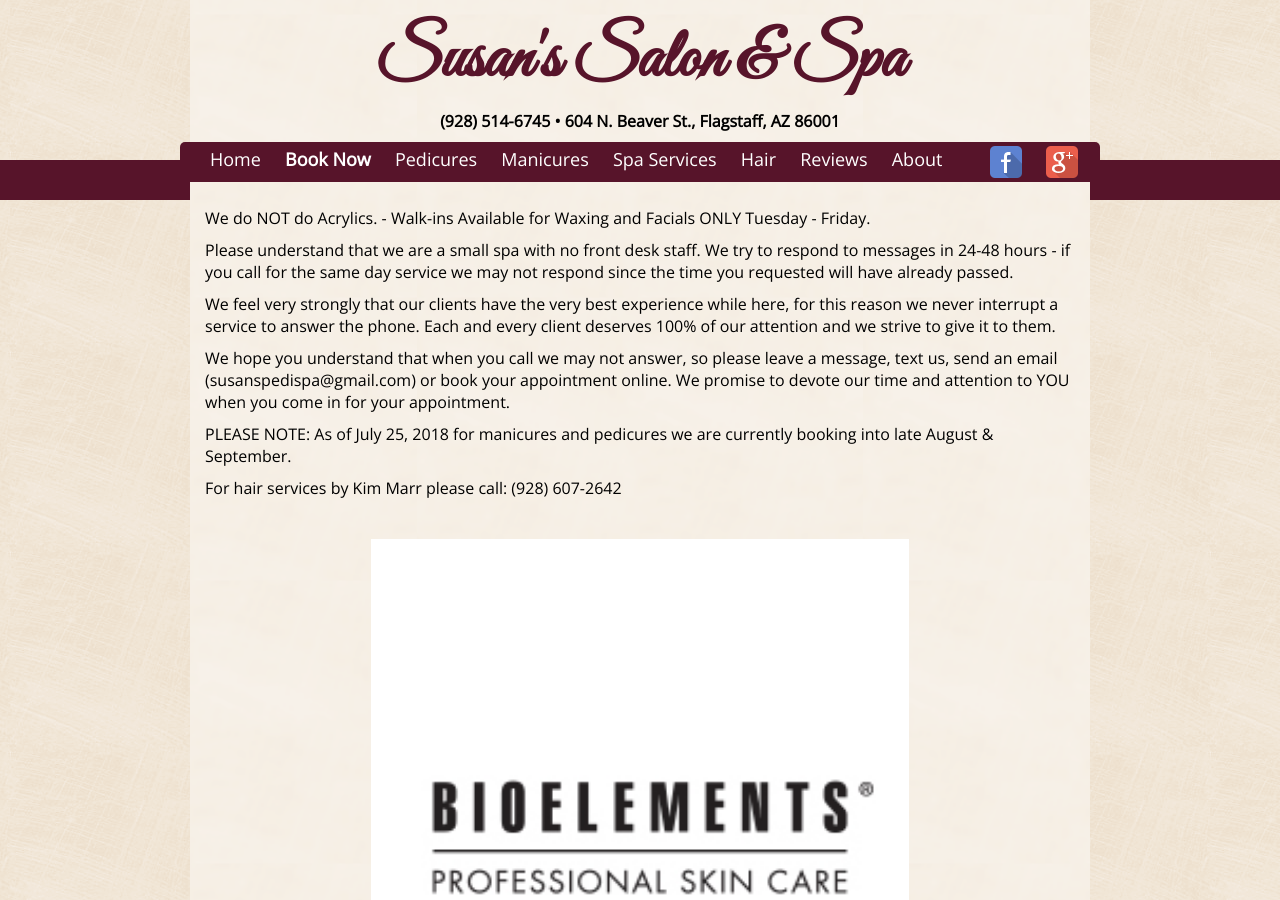
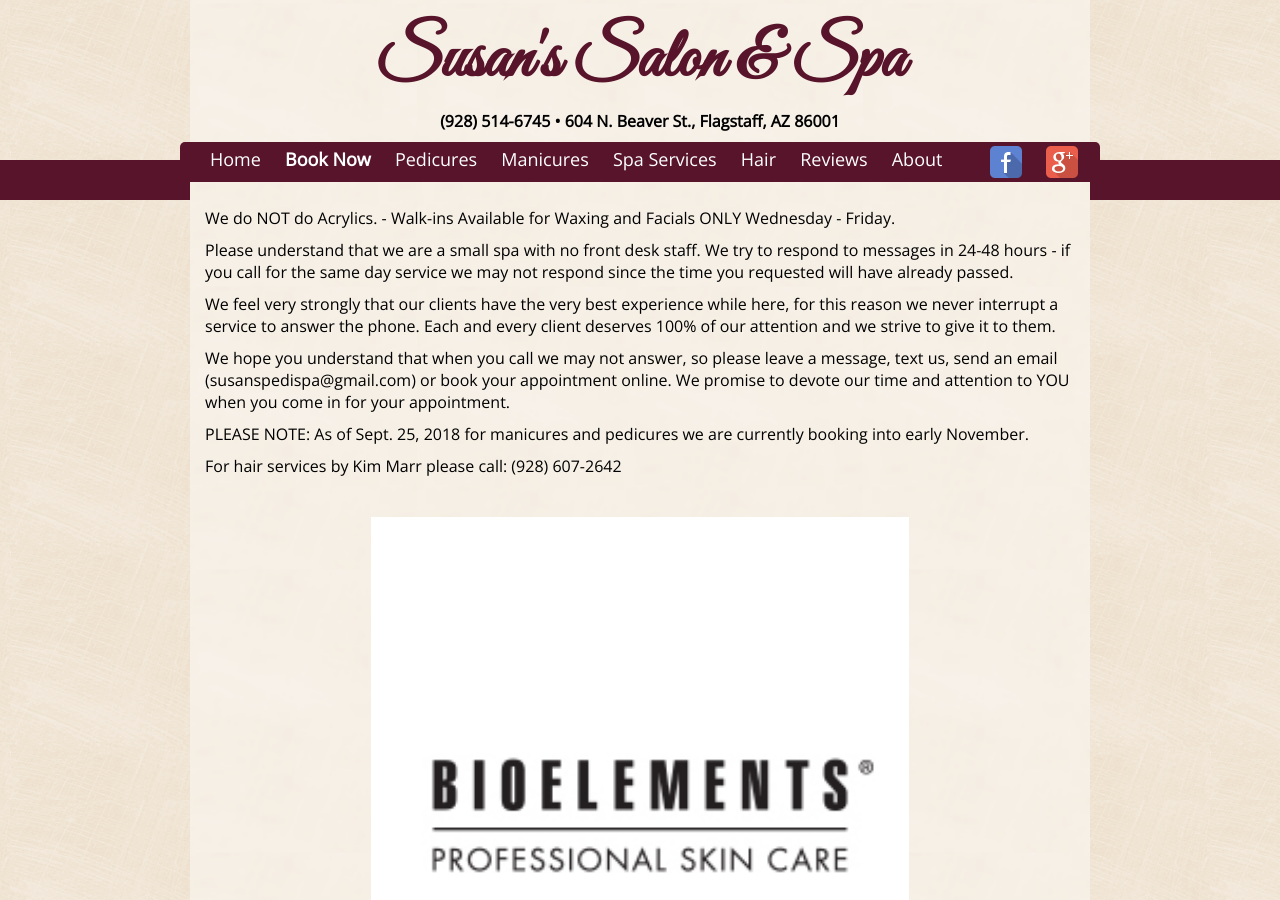
Before and after one commit to susanspedispa/susanspedispa.github.io, a Jekyll site: the page built from index.html, in a window 1280 px wide and 900 px high. Built offline with Jekyll 4.4.1, drawn with Linux system fonts in a browser that asks for light colours.

Commit message:
Update intro.html

```diff
--- a/_includes/intro.html
+++ b/_includes/intro.html
@@ -1,2 +1,2 @@
-<p> We do NOT do Acrylics. - Walk-ins Available for Waxing and Facials ONLY Tuesday - Friday.<p>Please understand that we are a small spa with no front desk staff. We try to respond to messages in 24-48 hours - if you call for the same day service we may not respond since the time you requested will have already passed. <p>We feel very strongly that our clients have the very best experience while here, for this reason we never interrupt a service to answer the phone. Each and every client deserves 100% of our attention and we strive to give it to them. <p>We hope you understand that when you call we may not answer, so please leave a message, text us, send an email (susanspedispa@gmail.com) or book your appointment online. We promise to devote our time and attention to YOU when you come in for your appointment. <p>PLEASE NOTE: As of July 25, 2018 for manicures and pedicures we are currently booking into late August & September.</i></p>
+<p> We do NOT do Acrylics. - Walk-ins Available for Waxing and Facials ONLY Wednesday - Friday.<p>Please understand that we are a small spa with no front desk staff. We try to respond to messages in 24-48 hours - if you call for the same day service we may not respond since the time you requested will have already passed. <p>We feel very strongly that our clients have the very best experience while here, for this reason we never interrupt a service to answer the phone. Each and every client deserves 100% of our attention and we strive to give it to them. <p>We hope you understand that when you call we may not answer, so please leave a message, text us, send an email (susanspedispa@gmail.com) or book your appointment online. We promise to devote our time and attention to YOU when you come in for your appointment. <p>PLEASE NOTE: As of Sept. 25, 2018 for manicures and pedicures we are currently booking into early November.</i></p>
 <p>For hair services by Kim Marr please call: (928) 607-2642
```
